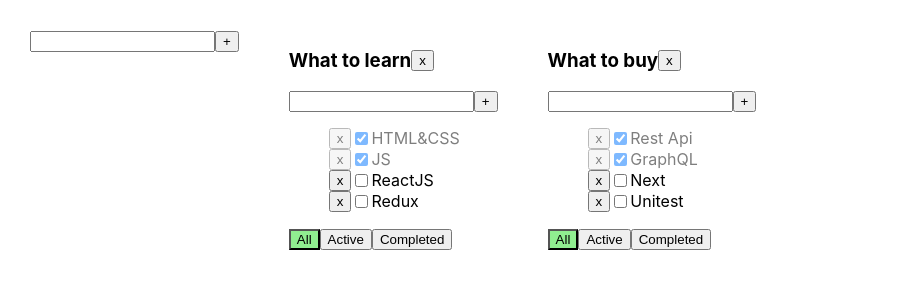
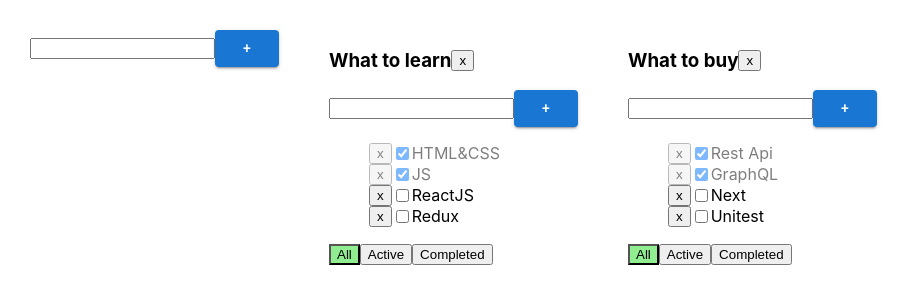
Before and after one commit to VitaMirosh/todolist-01, a React (Vite) app: page / in a window 1280 px wide. Shown: the top 304 px of the page, without its empty margins (0-911 px from the left). Built offline with nearby package versions, Linux system fonts and the light colour scheme.

Commit message:
add MUI to project

```diff
--- a/package.json
+++ b/package.json
@@ -10,6 +10,10 @@
     "preview": "vite preview"
   },
   "dependencies": {
+    "@emotion/react": "^11.14.0",
+    "@emotion/styled": "^11.14.1",
+    "@mui/icons-material": "^7.3.7",
+    "@mui/material": "^7.3.7",
     "react": "19.0.0",
     "react-dom": "19.0.0",
     "uuid": "^13.0.0"
--- a/src/CreateItemForm.tsx
+++ b/src/CreateItemForm.tsx
@@ -1,5 +1,6 @@
 import {ChangeEvent, KeyboardEvent, useState} from 'react';
-import {Button} from './Button.tsx';
+// import {Button} from './Button.tsx';
+import Button from '@mui/material/Button'
 
 type Props = {
   createItem: (title: string) => void;
@@ -39,7 +40,7 @@ export const CreateItemForm = ({createItem}: Props) => {
              onChange={changeTaskHandler}
              onKeyDown={createTaskOnEnterHandler}
              className={error ? 'error' : ''}/>
-      <Button title={'+'} onClick={createItemHandler}/>
+      <Button variant="contained" onClick={createItemHandler}>+</Button>
       {error && <div className={'error-message'}>{error}</div>}
     </div>
   );
```
Also changed, not shown: 1 other file (tests, documents, lock files or other folders).
